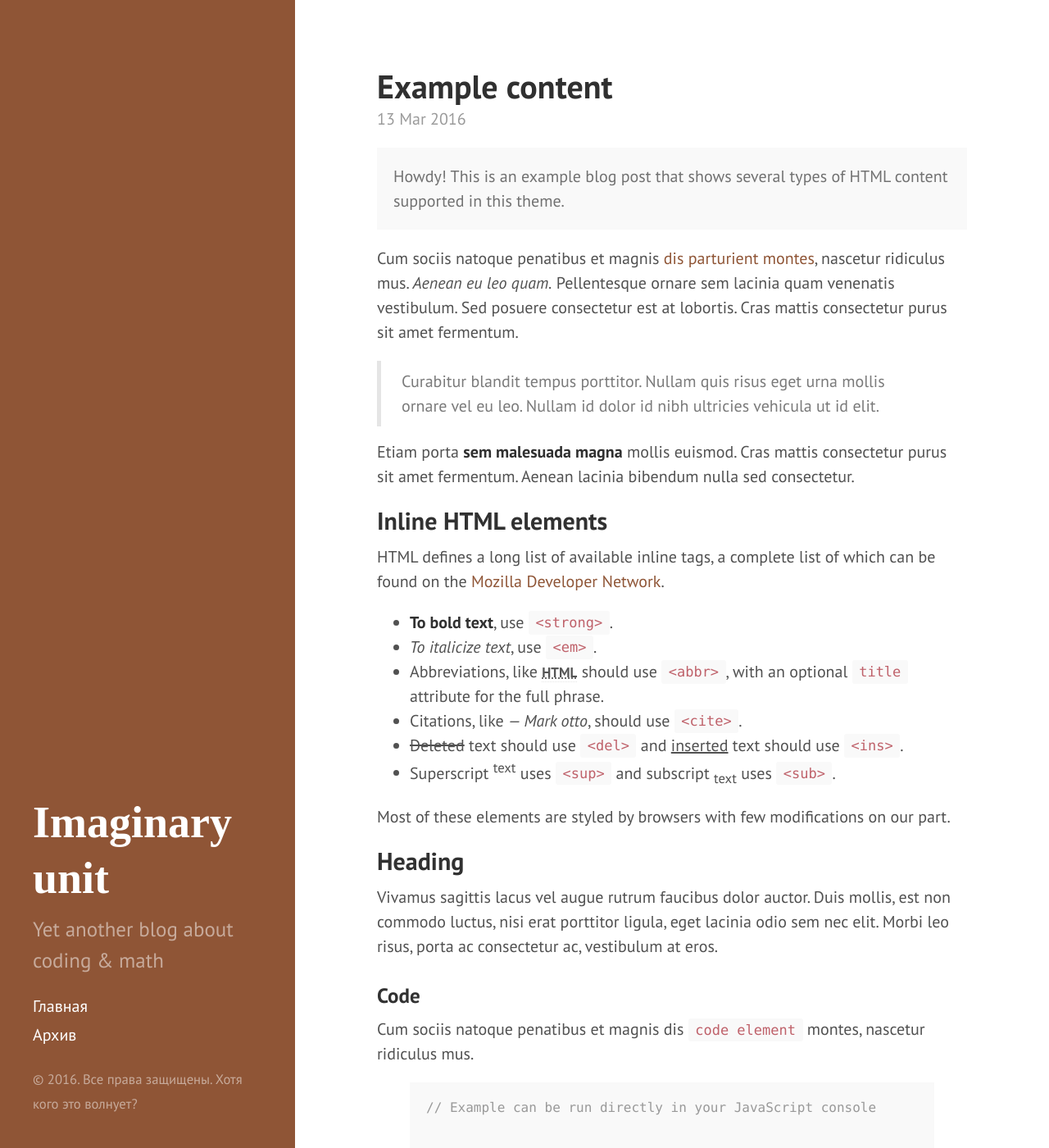
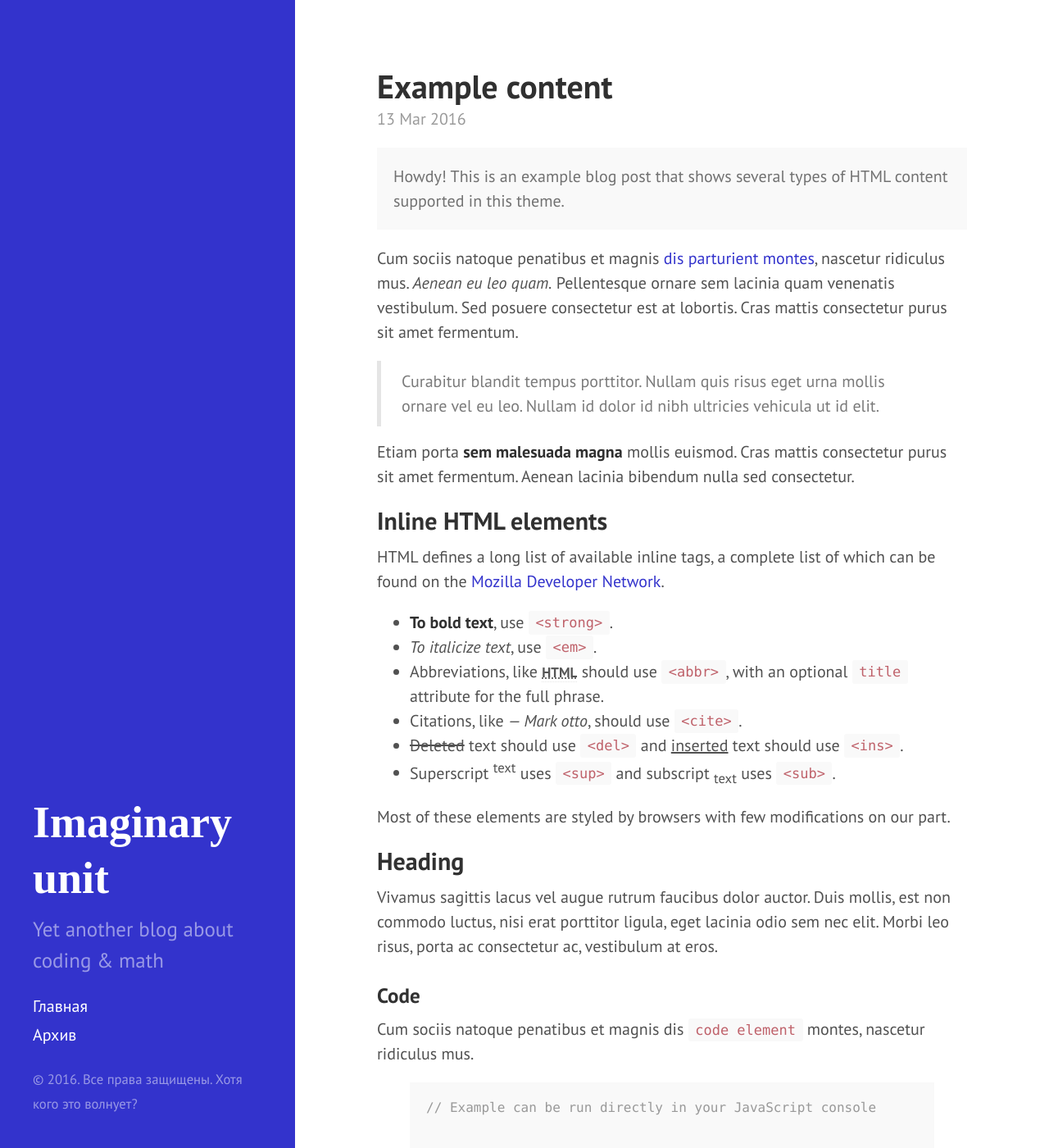
Before and after one commit to imaginary-unit/imaginary-unit.github.io, a Jekyll site: the page built from _posts/2016-03-13-welcome.md, in a window 1280 px wide and 1400 px high. Shown: the whole window at 82% size. Built offline with Jekyll 4.4.1, drawn with Linux system fonts in a browser that asks for light colours.

Commit message:
added custom Indigo theme

```diff
--- a/_layouts/default.html
+++ b/_layouts/default.html
@@ -3,7 +3,7 @@
 
   {% include head.html %}
 
-  <body class="theme-base-0f">
+  <body class="theme-base-1a">
 
 
     {% include sidebar.html %}
--- a/public/css/hyde.css
+++ b/public/css/hyde.css
@@ -249,3 +249,12 @@ a.sidebar-nav-item:focus {
 .theme-base-0f .related-posts li a:hover {
   color: #8f5536;
 }
+
+/* Deep Blue */
+.theme-base-1a .sidebar {
+  background-color: #3333cc;
+}
+.theme-base-1a .content a,
+.theme-base-1a .related-posts li a:hover {
+  color: #3333cc;
+}
```
